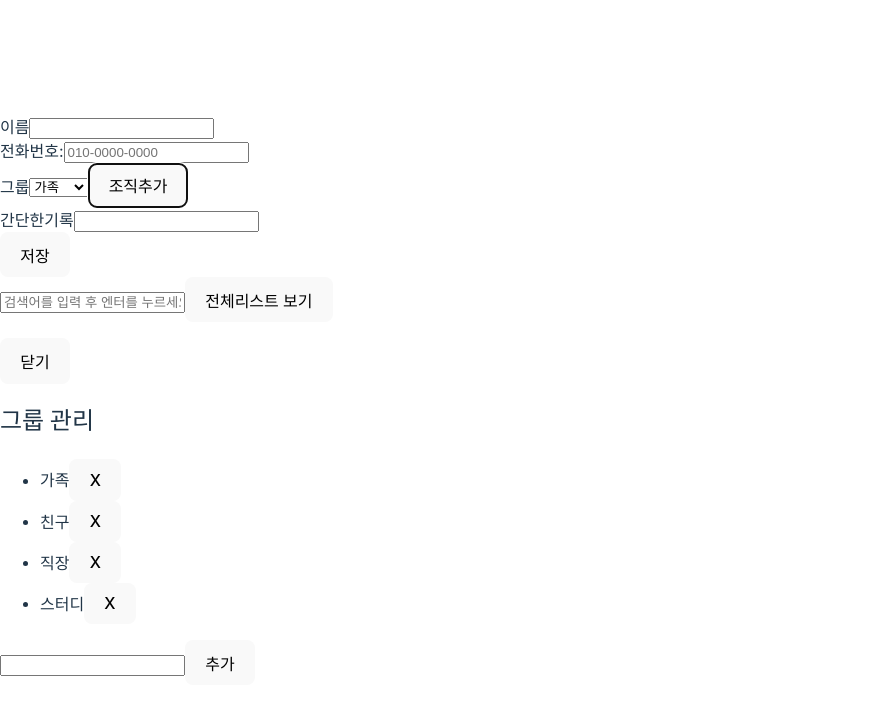
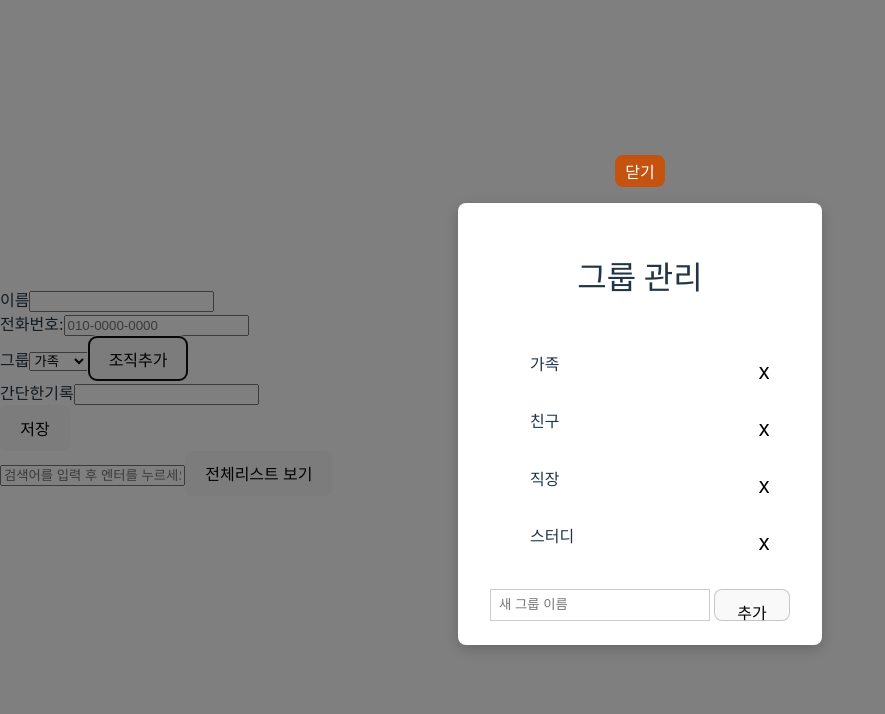
Before and after one commit to JW-Ahn0/Contact-List, a React (Vite) app in the folder Task0903/: page / in a window 1280 px wide. Both pictures are taken after a click on the button "조직추가". Shown: the top 714 px of the page, without its empty margins (0-885 px from the left). Built offline with nearby package versions, Linux system fonts and the light colour scheme.

Commit message:
[Feat] 그룹&세부사항 모달 디자인 작업 완료

```diff
--- /dev/null
+++ b/Task0903/src/component/ContactList/ContactDetailModal.css
@@ -0,0 +1,52 @@
+/* 배경을 어둡게 하는 오버레이 */
+.modal-overlay {
+  position: fixed;
+  top: 0;
+  left: 0;
+  width: 100%;
+  height: 100%;
+  background-color: rgba(0, 0, 0, 0.5); /* 투명한 회색 배경 */
+  display: flex;
+  flex-direction: column;
+  justify-content: center;
+  align-items: center;
+  gap: 16px;
+  z-index: 1000;
+}
+
+.modal-content {
+  background-color: white;
+  padding: 24px 32px;
+  border-radius: 8px;
+  box-shadow: 0px 4px 15px rgba(0, 0, 0, 0.2);
+  width: fit-content;
+  display: flex;
+  flex-direction: column;
+  gap: 8px;
+  z-index: 1001; /* 오버레이 위에 위치 */
+  min-width: 300px;
+}
+
+.modal-content > h2 {
+  font-size: 2rem;
+  text-align: center;
+}
+
+.btn-orange {
+  width: fit-content;
+  height: 32px;
+  border: none;
+  padding: 0 10px;
+  background-color: rgb(197, 82, 15);
+  color: white;
+  border-radius: 8px;
+  cursor: pointer;
+}
+
+.contact-item {
+  display: flex;
+  gap: 8px;
+}
+.contact-item :first-child {
+  font-weight: bold;
+}
--- a/Task0903/src/component/ContactList/ContactDetailModal.tsx
+++ b/Task0903/src/component/ContactList/ContactDetailModal.tsx
@@ -1,5 +1,5 @@
 import { ContactDetailModalProps } from "../../type/Props";
-
+import "./ContactDetailModal.css";
 const ContactDetailModal: React.FC<ContactDetailModalProps> = ({
   isOpen,
   onClose,
@@ -8,23 +8,25 @@ const ContactDetailModal: React.FC<ContactDetailModalProps> = ({
   if (!isOpen) return null;
 
   return (
-    <div>
-      <button onClick={onClose}>닫기</button>
-      <div>
+    <div className="modal-overlay">
+      <button className="btn-orange" onClick={onClose}>
+        닫기
+      </button>
+      <div className="modal-content">
         <h2>연락처 상세 정보</h2>
-        <div>
+        <div className="contact-item">
           <span>이름:</span>
           <span>{item.name}</span>
         </div>
-        <div>
+        <div className="contact-item">
           <span>전화번호:</span>
           <span>{item.phone}</span>
         </div>
-        <div>
+        <div className="contact-item">
           <span>그룹:</span>
           <span>{item.group}</span>
         </div>
-        <div>
+        <div className="contact-item">
           <span>메모:</span>
           <span>{item.memo}</span>
         </div>
--- /dev/null
+++ b/Task0903/src/component/InputForm/InputModal.css
@@ -0,0 +1,76 @@
+/* 배경을 어둡게 하는 오버레이 */
+.modal-overlay {
+  position: fixed;
+  top: 0;
+  left: 0;
+  width: 100%;
+  height: 100%;
+  background-color: rgba(0, 0, 0, 0.5); /* 투명한 회색 배경 */
+  display: flex;
+  flex-direction: column;
+  justify-content: center;
+  align-items: center;
+  gap: 16px;
+  z-index: 1000;
+}
+
+.modal-content {
+  background-color: white;
+  padding: 24px 32px;
+  border-radius: 8px;
+  box-shadow: 0px 4px 15px rgba(0, 0, 0, 0.2);
+  width: fit-content;
+  display: flex;
+  flex-direction: column;
+  gap: 8px;
+  z-index: 1001; /* 오버레이 위에 위치 */
+  min-width: 300px;
+}
+
+.modal-content > h2 {
+  font-size: 2rem;
+  text-align: center;
+}
+
+.btn-orange {
+  width: fit-content;
+  height: 32px;
+  border: none;
+  padding: 0 10px;
+  background-color: rgb(197, 82, 15);
+  color: white;
+  border-radius: 8px;
+  cursor: pointer;
+}
+
+.modal-content > ul {
+  display: flex;
+  flex-direction: column;
+  gap: 16px;
+}
+.modal-content > ul > li {
+  display: flex;
+  justify-content: space-between;
+}
+
+.group-item-delete-btn {
+  background-color: transparent;
+  cursor: pointer;
+}
+
+.group-modal-input-con {
+  height: 32px;
+  display: flex;
+  justify-content: space-between;
+  gap: 4px;
+}
+.group-modal-input-con > input {
+  padding: 8px;
+  border: 1px solid rgba(0, 0, 0, 0.2);
+  flex-grow: 8;
+}
+.group-modal-input-con > button {
+  border: 1px solid rgba(0, 0, 0, 0.2);
+  flex-grow: 2;
+  cursor: pointer;
+}
--- a/Task0903/src/component/InputForm/InputModal.tsx
+++ b/Task0903/src/component/InputForm/InputModal.tsx
@@ -1,7 +1,7 @@
 import { ChangeEvent, useState } from "react";
 import { InputModalProps } from "../../type/Props";
 import { setGroupListAtLocalStorage } from "../../util/localStorage";
-
+import "./InputModal.css";
 // 모달 컴포넌트
 const InputModal: React.FC<InputModalProps> = ({
   isOpen,
@@ -46,22 +46,35 @@ const InputModal: React.FC<InputModalProps> = ({
     setGroupName(Element.value);
   };
   return (
-    <div>
-      <button onClick={onClose}>닫기</button>
-      <div>
+    <div className="modal-overlay">
+      <button className="btn-orange" onClick={onClose}>
+        닫기
+      </button>
+      <div className="modal-content">
         <h2>그룹 관리</h2>
         <ul>
           {groupList.map((group, index) => (
             <li key={index}>
               <span>{group}</span>
-              <button data-index={index} onClick={handleRemoveBtnClick}>
+              <button
+                className="group-item-delete-btn"
+                data-index={index}
+                onClick={handleRemoveBtnClick}
+              >
                 X
               </button>
             </li>
           ))}
         </ul>
-        <input type="text" value={groupName} onChange={handleInputChange} />
-        <button onClick={handleAddBtnClick}>추가</button>
+        <div className="group-modal-input-con">
+          <input
+            type="text"
+            value={groupName}
+            onChange={handleInputChange}
+            placeholder="새 그룹 이름 "
+          />
+          <button onClick={handleAddBtnClick}>추가</button>
+        </div>
       </div>
     </div>
   );
```
